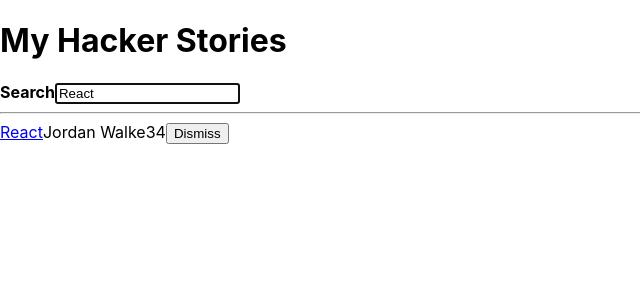
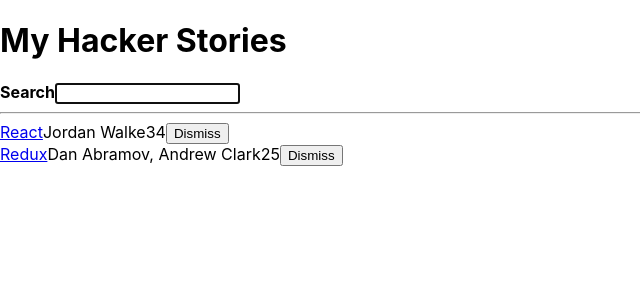
Before and after one commit to thenglee/react-hacker-stories, a React (Create React App) app: page / in a window 1280 px wide. Shown: the top 300 px of the page, without its empty margins (0-640 px from the left). Built offline with nearby package versions, Linux system fonts and the light colour scheme.

Commit message:
Handle asynchoronous data using useEffect hook

```diff
--- a/src/App.js
+++ b/src/App.js
@@ -32,9 +32,20 @@
     }
   ];
 
-  const [searchTerm, setSearchTerm] = useSemiPersistentState('search', 'React');
+  const getAsyncStories = () =>
+    new Promise(resolve =>
+      setTimeout(() => resolve({ data: { stories: initialStories } }), 2000)
+    );
 
-  const [stories, setStories] = React.useState(initialStories);
+  const [searchTerm, setSearchTerm] = useSemiPersistentState('search', '');
+
+  const [stories, setStories] = React.useState([]);
+
+  React.useEffect(() => {
+    getAsyncStories().then(result => {
+      setStories(result.data.stories);
+    });
+  }, []);
 
   const handleRemoveStory = item => {
     const newStories = stories.filter(
```
